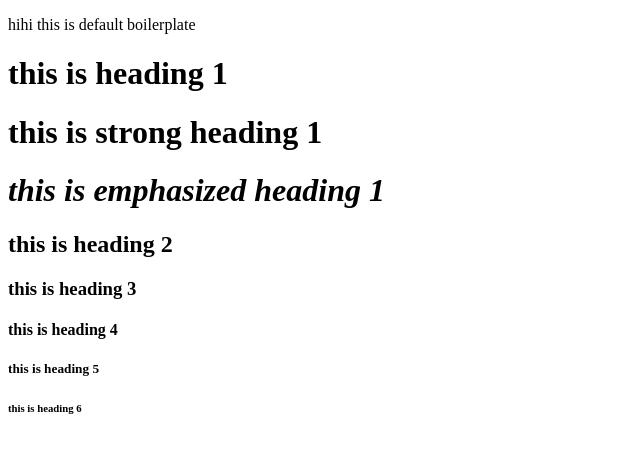
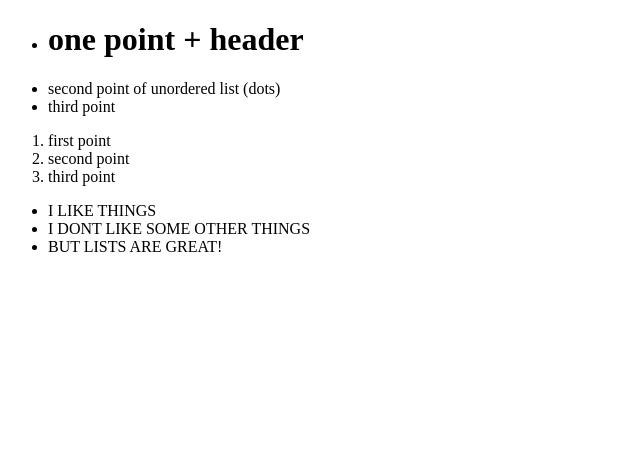
Before and after one commit to bloopsfoot/TOP_html_tests, a plain HTML site: page index.html in a window 1280 px wide. Shown: the whole page, without its empty margins (0-640 px from the left). Drawn offline with Linux system fonts and the light colour scheme.

Commit message:
Editted index.html clearing the text and replaced with tests of lists.

```diff
--- a/index.html
+++ b/index.html
@@ -8,15 +8,23 @@
 
 <!-- comment comment comment but weird cuz such odd syntax-->
 <body>
-    <p>hihi this is default boilerplate</p>
-    <h1>this is heading 1</h1>
-    <h1><strong>this is strong heading 1</strong></h1>
-    <h1><em>this is emphasized heading 1</em></h1>
-    <h2>this is heading 2</h2>
-    <h3>this is heading 3</h3>
-    <h4>this is heading 4</h4>
-    <h5>this is heading 5</h5>
-    <h6>this is heading 6</h6>
+    <ul>
+        <li><h1>one point + header</h1></li>
+        <li>second point of unordered list (dots)</li>
+        <li>third point</li>
+    </ul>
+
+    <ol>
+        <li>first point</li>
+        <li>second point</li>
+        <li>third point</li>
+    </ol>
+
+    <ul>
+        <li>I LIKE THINGS</li>
+        <li>I DONT LIKE SOME OTHER THINGS</li>
+        <li>BUT LISTS ARE GREAT!</li>
+    </ul>
 
 
 </body>
```
